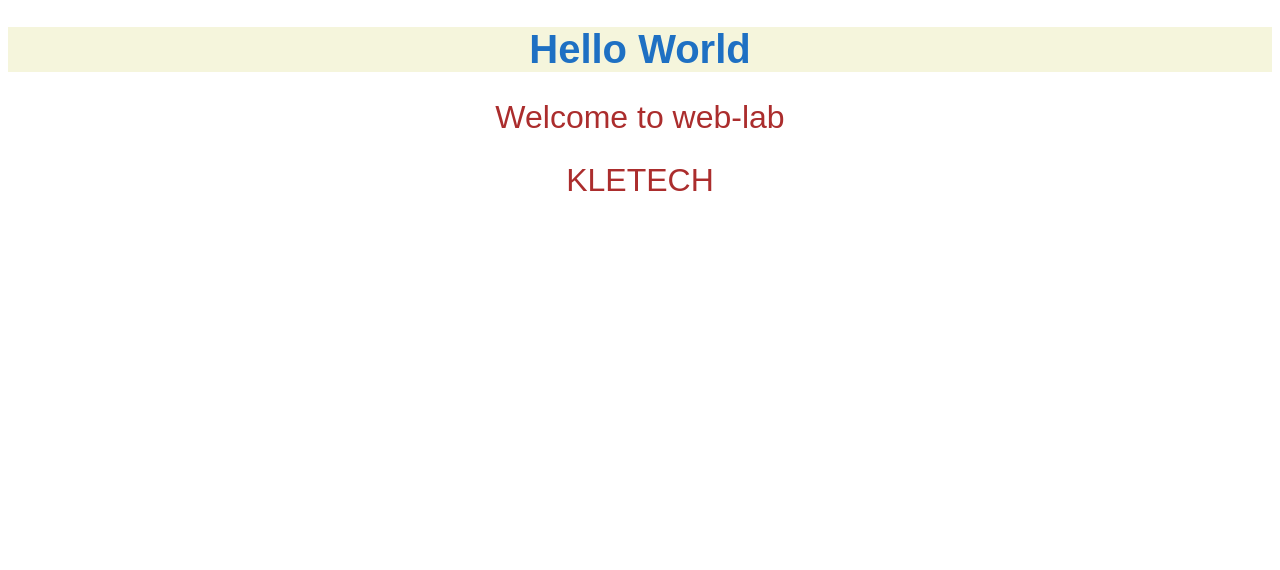
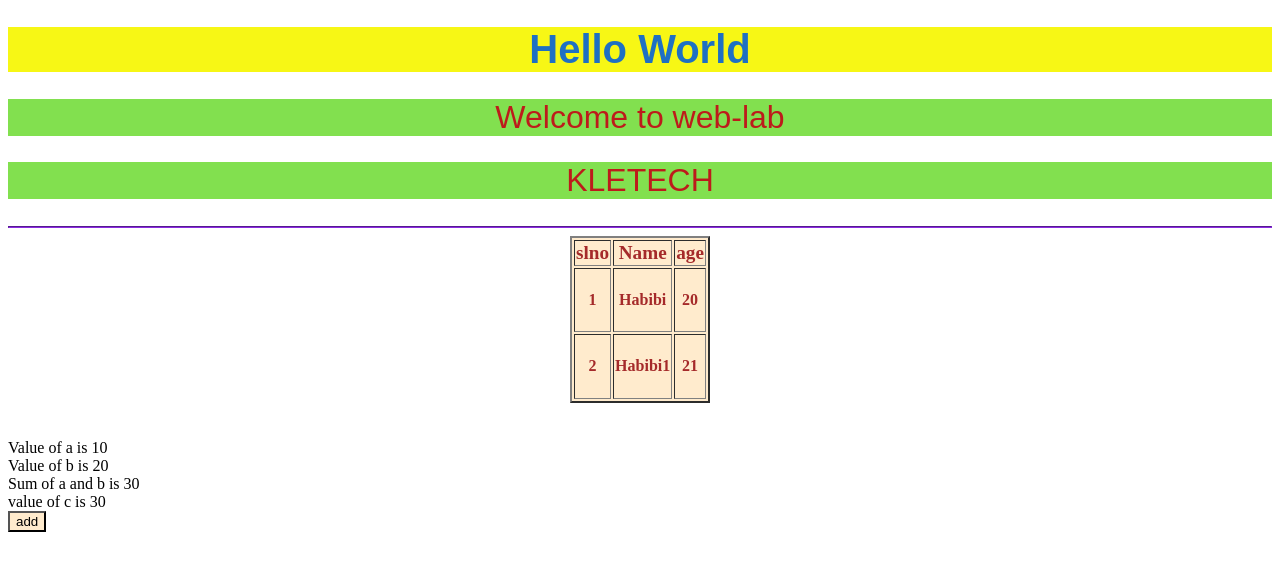
Before and after one commit to Whoops-Aurora/p1, an Angular app: page / in a window 1280 px wide. Shown: the top 570 px of the page. Built offline with nearby package versions, Linux system fonts and the light colour scheme.

Commit message:
"added table and onClick function in app.compenent.ts within class and used .html to use it with button name as 'add'"

```diff
--- a/src/app/app.component.css
+++ b/src/app/app.component.css
@@ -1,16 +1,18 @@
 h1 {
     color: rgb(30, 112, 195);
     font-family: Arial, Helvetica, sans-serif;
-    background-color: beige;
+    background-color: rgb(247, 247, 21);
     font-size: 250%;
     text-align: center;
   }
   h2 {
-    color: #ab2d2d;
+    color: #bd1b1b;
+    background: #82e04f;
     font-family: Arial, Helvetica, sans-serif;
     font-weight: lighter;
     font-size: 200%;
   }
 * {
     text-align: center;
+    background-color: blanchedalmond;
 }
--- a/src/app/app.component.html
+++ b/src/app/app.component.html
@@ -1,3 +1,32 @@
 <h1>Hello World</h1>
 <h2>Welcome to web-lab</h2>
 <h2>{{title}}</h2>
+<hr style="border: 3; border-color: blueviolet;">
+<table align="center" border="2px" style="background-color: rgb(157, 255, 0)166, 255, 0); text-align: center; color:brown;">
+  <thead>
+    <tr style="font-size: larger;">
+      <th>slno</th>
+      <th>Name</th>
+      <th>age</th>
+    </tr>
+  </thead>
+  <tbody>
+    <tr>
+      <td><h4>{{id}}</h4></td>
+      <td><h4>{{Name}}</h4></td>
+      <td><h4>{{age}}</h4></td>
+    </tr>
+    <tr>
+      <td><h4>{{id1}}</h4></td>
+      <td><h4>{{Name1}}</h4></td>
+      <td><h4>{{age1}}</h4></td>
+    </tr>
+  </tbody>
+</table>
+<br><br>
+Value of a is {{a}}
+<br>
+Value of b is {{b}} <br>
+Sum of a and b is {{a+b}} <br>
+value of c is {{c}} <br>
+<input type="button" value="add" name="b1" (click)="add()">
--- a/src/app/app.component.ts
+++ b/src/app/app.component.ts
@@ -7,4 +7,23 @@
 })
 export class AppComponent {
   title = 'KLETECH';
+  subtitle = 'Welcome to KLETECH';
+  id=1;
+  Name='Habibi';
+  age=20;
+  id1=2;
+  Name1='Habibi1';
+  age1=21;
+
+  a:number=10;
+  b:number=20;
+  c:number;
+  constructor(){
+    console.log('Constructor is called');
+    console.log("a");
+    this.c=this.a+this.b;
+  }
+  add(){
+    this.c=this.a+this.b+this.c;
+  }
 }
```
